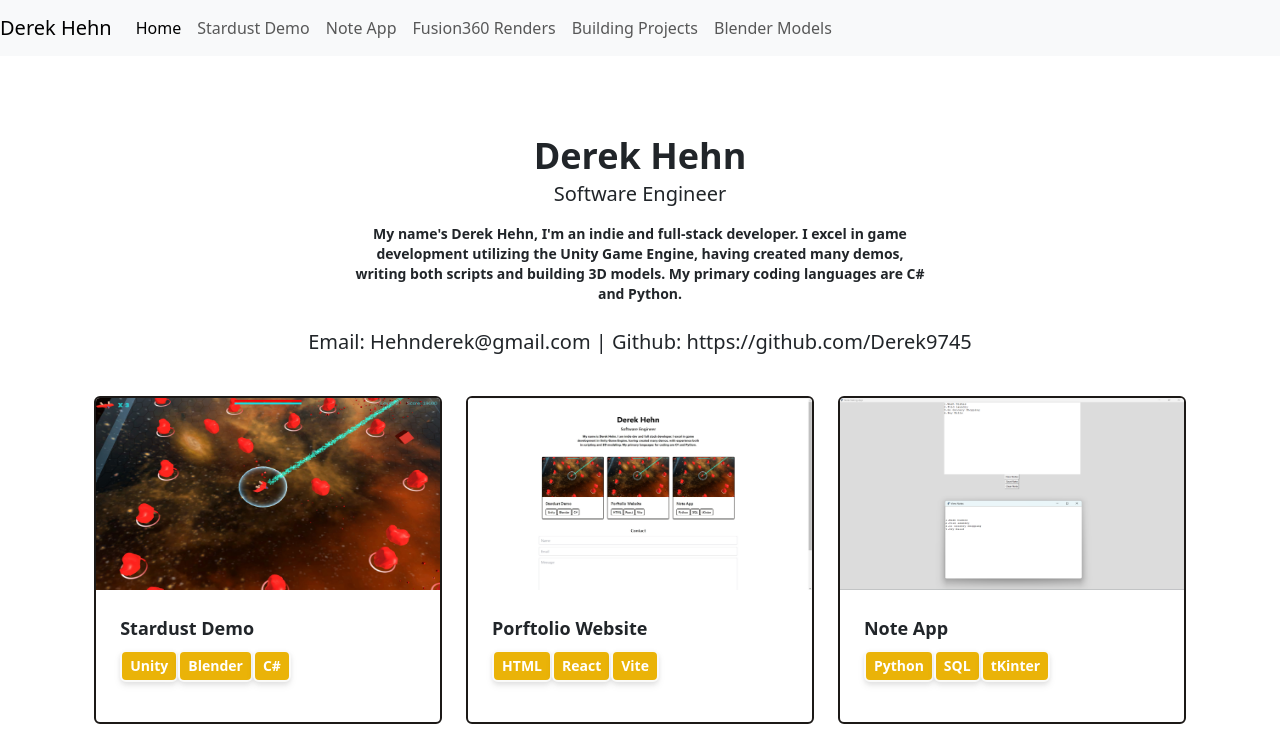
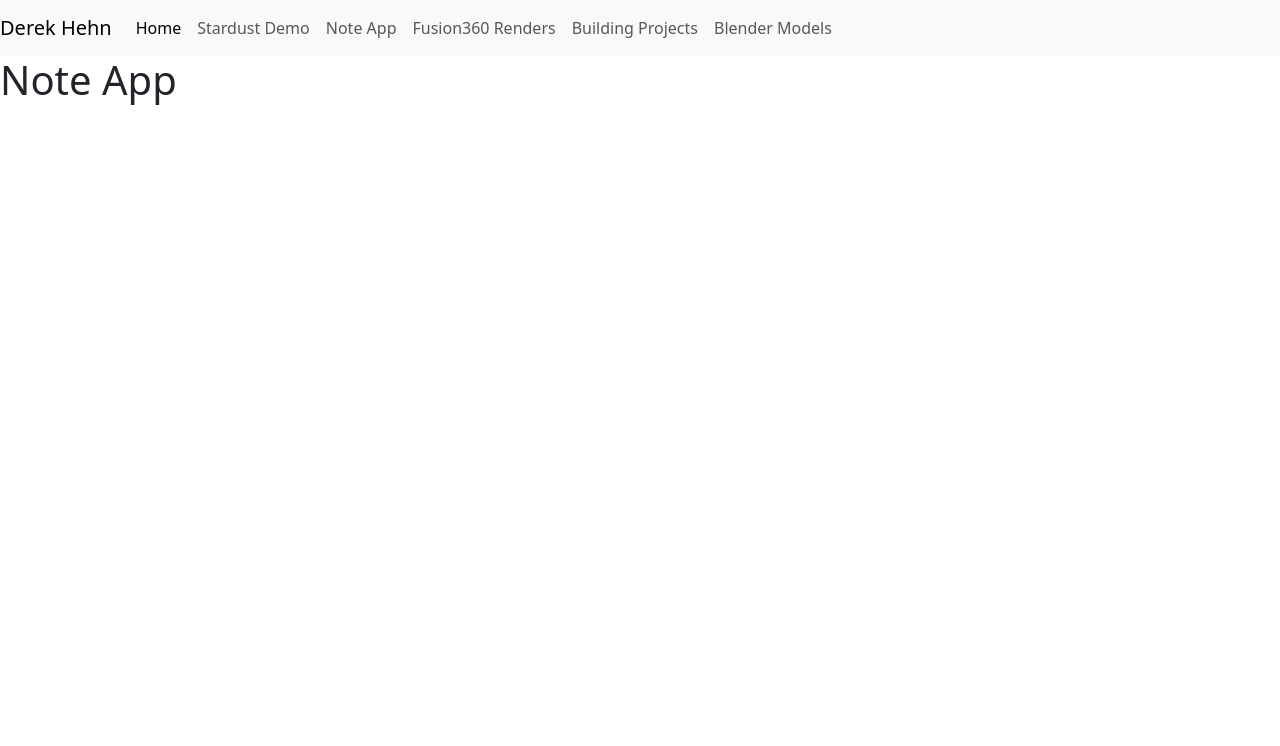
Before and after one commit to Derek9745/portfolio-Website, a React (Vite) app: page /NoteApp in a window 1280 px wide. Shown: the top 746 px of the page. Built offline with nearby package versions, Linux system fonts and the light colour scheme; grey boxes are pictures that could not be loaded.

Commit message:
additional pages implemented

```diff
--- a/src/App.jsx
+++ b/src/App.jsx
@@ -3,19 +3,23 @@ import Intro from './Components/Intro';
 import Portfolio from './Components/Portfolio';
 import Footer from './Components/Footer';
 import Contact from './Components/Contact';
+import { BrowserRouter, Routes, Route } from 'react-router-dom'
+import StardustDemo from "./Components/StardustDemo"
+import NoteApp from "./Components/NoteApp"
+import HomePage from "./Components/HomePage"
 
 function App() {
   return (
+      <>
+      <Routes>
+          <Route path = '/' element ={<HomePage/>}/>
+          <Route path = '/StardustDemo' element = {<StardustDemo/>}/>
+          <Route path = '/NoteApp' element = {<NoteApp/>}/>
+      </Routes>
 
 
-      <div className = "App">
 
-        <Intro/>
-        <Portfolio/>
-        <Contact/>
-        <Footer/>
-
-      </div>
+      </>
   )
 }
 
--- /dev/null
+++ b/src/Components/HomePage.jsx
@@ -0,0 +1,19 @@
+import React from 'react';
+import Intro from './Intro';
+import Portfolio from './Portfolio';
+import Footer from './Footer';
+import Contact from './Contact';
+
+
+function HomePage(){
+    return(
+        <>
+         <Intro/>
+         <Portfolio/>
+         <Contact/>
+         <Footer/>
+        </>
+    )
+}
+
+export default HomePage;
--- a/src/Components/Intro.jsx
+++ b/src/Components/Intro.jsx
@@ -1,28 +1,22 @@
 import React from 'react';
+
 
 function Intro(){
     return(
     <>
-            <nav className="navbar navbar-expand-lg navbar-light bg-light">
-                <a className="navbar-brand"  href="#">Derek Hehn</a>
 
-                    <div className="navbar-nav">
-                        <a className="nav-item nav-link active" href="#">Home <span class="sr-only">(current)</span></a>
-                        <a className="nav-item nav-link" href="#">Stardust Demo</a>
-                        <a className="nav-item nav-link" href="#">Note App</a>
-                        <a className="nav-item nav-link" href="#">Fusion360 Renders</a>
-                        <a className="nav-item nav-link" href="#">Building Projects</a>
-                        <a className="nav-item nav-link" href="#">Blender Models</a>
-
-                </div>
-            </nav>
 
         <div className="flex items-center justify-center flex-col text-center pt-20 pb-6 ">
                 <h1 className="text-4xl md:text-7x1 mb-1 md:mb-3 font-bold">Derek Hehn</h1>
                 <p className="text-base md:text-xl mb-3 font-medium">Software Engineer</p>
                 <p className="text-sm max-w-xl mb-6 font-bold">My name's Derek Hehn, I'm an indie and full-stack developer. I excel in game development utilizing the Unity Game Engine, having created many demos, writing both scripts and building 3D models. My primary coding languages are C# and Python.</p>
                 <p className ="text-base md:text-xl mb-3 font-medium"> Email: Hehnderek@gmail.com | Github: https://github.com/Derek9745</p>
-            </div></>
+            </div>
+
+
+
+  </>
+
 
     )
 }
--- /dev/null
+++ b/src/Components/NavBar.jsx
@@ -0,0 +1,25 @@
+import React from "react"
+
+function NavBar(){
+    return(
+
+
+        <nav className="navbar navbar-expand-lg navbar-light bg-light">
+        <a className="navbar-brand"  href="#">Derek Hehn</a>
+
+            <div className="navbar-nav">
+                <a className="nav-item nav-link active" href="/">Home <span class="sr-only">(current)</span></a>
+                <a className="nav-item nav-link" href="/StardustDemo">Stardust Demo</a>
+                <a className="nav-item nav-link" href="/NoteApp">Note App</a>
+                <a className="nav-item nav-link" href="#">Fusion360 Renders</a>
+                <a className="nav-item nav-link" href="#">Building Projects</a>
+                <a className="nav-item nav-link" href="#">Blender Models</a>
+
+        </div>
+        </nav>
+
+
+    )
+}
+
+export default NavBar;
--- /dev/null
+++ b/src/Components/NoteApp.jsx
@@ -0,0 +1,11 @@
+import React from 'react';
+
+function NoteApp(){
+    return(
+        <div>
+            <h1 className>Note App</h1>
+        </div>
+    )
+}
+
+export default NoteApp;
--- a/src/Components/StardustDemo.jsx
+++ b/src/Components/StardustDemo.jsx
@@ -2,8 +2,19 @@ import React from 'react';
 
 function StardustDemo(){
     return(
-        <div>
-            <h1 className>Stardust Demo</h1>
+
+        <div className="flex items-center justify-center flex-col text-center pt-20 pb-6 ">
+        <h1 className="text-4xl md:text-7x1 mb-1 md:mb-3 font-bold">Stardust Demo</h1>
+        <body>
+        <video width="1000" height="500" >
+            <source src="assets/movie_024.mp4" type="video/mp4"/>
+        </video>
+        </body>
+       <p>
+        This is a twin Stick Shooter created in Unity Game engine.
+        The models were created in Blender. Controls require a gamepad.
+         Shoot your way through waves of falling meteors until you reach the final level!
+       </p>
         </div>
     )
 }
--- a/src/Components/portfolioData.js
+++ b/src/Components/portfolioData.js
@@ -3,7 +3,7 @@ export default [
         title: 'Stardust Demo',
         imgUrl: '/assets/Screenshot (210) - Copy.jpg',
         stack: ['Unity', 'Blender', 'C#'],
-        link: 'https://github.com/Derek9745/StardustDemo',
+        link: '/StardustDemo',
     },
 
     {
@@ -17,7 +17,7 @@ export default [
         title: 'Note App',
         imgUrl: 'assets/Screenshot (225).png',
         stack: ['Python', 'SQL', 'tKinter'],
-        link: 'https://github.com/Derek9745/PythonNoteApp',
+        link: '/NoteApp',
     },
 
     {
--- a/src/main.jsx
+++ b/src/main.jsx
@@ -3,13 +3,15 @@ import ReactDOM from 'react-dom/client'
 import App from './App'
 import './tailwind.css'
 import 'bootstrap/dist/css/bootstrap.css'
-import { BrowserRouter, Routes, Route } from 'react-router-dom'
-import StardustDemo from "./Components/StardustDemo"
+import { BrowserRouter} from 'react-router-dom'
+import NavBar from './Components/NavBar'
+
 
 
 
 ReactDOM.createRoot(document.getElementById('root')).render(
-  <React.StrictMode>
-      <App/>
-  </React.StrictMode>,
+  <BrowserRouter>
+            <NavBar/>
+            <App/>
+  </BrowserRouter>,
 )
```
Also changed, not shown: 1 other file (tests, documents, lock files or other folders).
